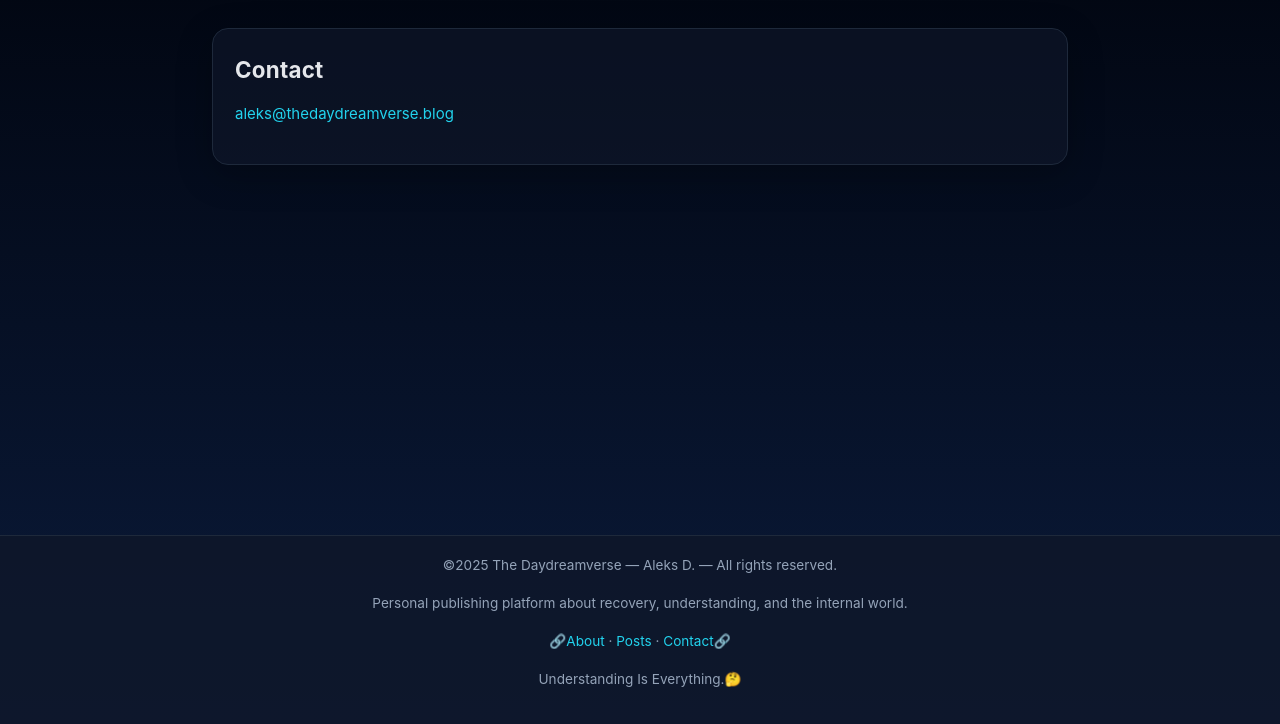
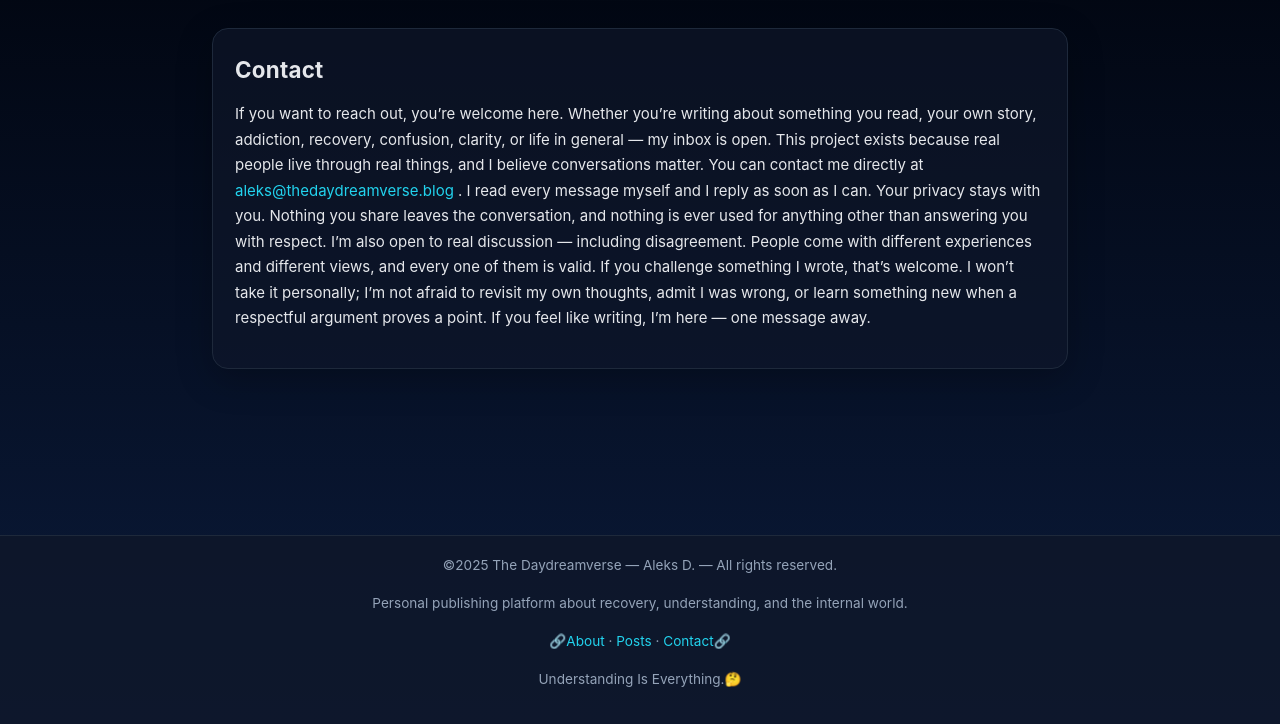
Before and after one commit to DeDaydreamer/recovery-static-blog, a plain HTML site: page contact.html in a window 1280 px wide. Shown: the part 76-800 px from the top of the page. Drawn offline with Linux system fonts and the light colour scheme.

Commit message:
contact page updated with text

```diff
--- a/contact.html
+++ b/contact.html
@@ -53,7 +53,21 @@
     <main class="main">
       <article class="content-card">
         <h1>Contact</h1>
-        <p><a href="mailto:aleks@thedaydreamverse.blog">aleks@thedaydreamverse.blog</a></p>
+
+		<p>If you want to reach out, you’re welcome here.
+Whether you’re writing about something you read, your own story, addiction, recovery, confusion, clarity, or life in general — my inbox is open.
+This project exists because real people live through real things, and I believe conversations matter.
+
+You can contact me directly at <a href="mailto:aleks@thedaydreamverse.blog">aleks@thedaydreamverse.blog</a>
+.
+I read every message myself and I reply as soon as I can.
+
+Your privacy stays with you. Nothing you share leaves the conversation, and nothing is ever used for anything other than answering you with respect.
+
+I’m also open to real discussion — including disagreement.
+People come with different experiences and different views, and every one of them is valid. If you challenge something I wrote, that’s welcome. I won’t take it personally; I’m not afraid to revisit my own thoughts, admit I was wrong, or learn something new when a respectful argument proves a point.
+
+If you feel like writing, I’m here — one message away.</p>
 
       </article>
     </main>
```
